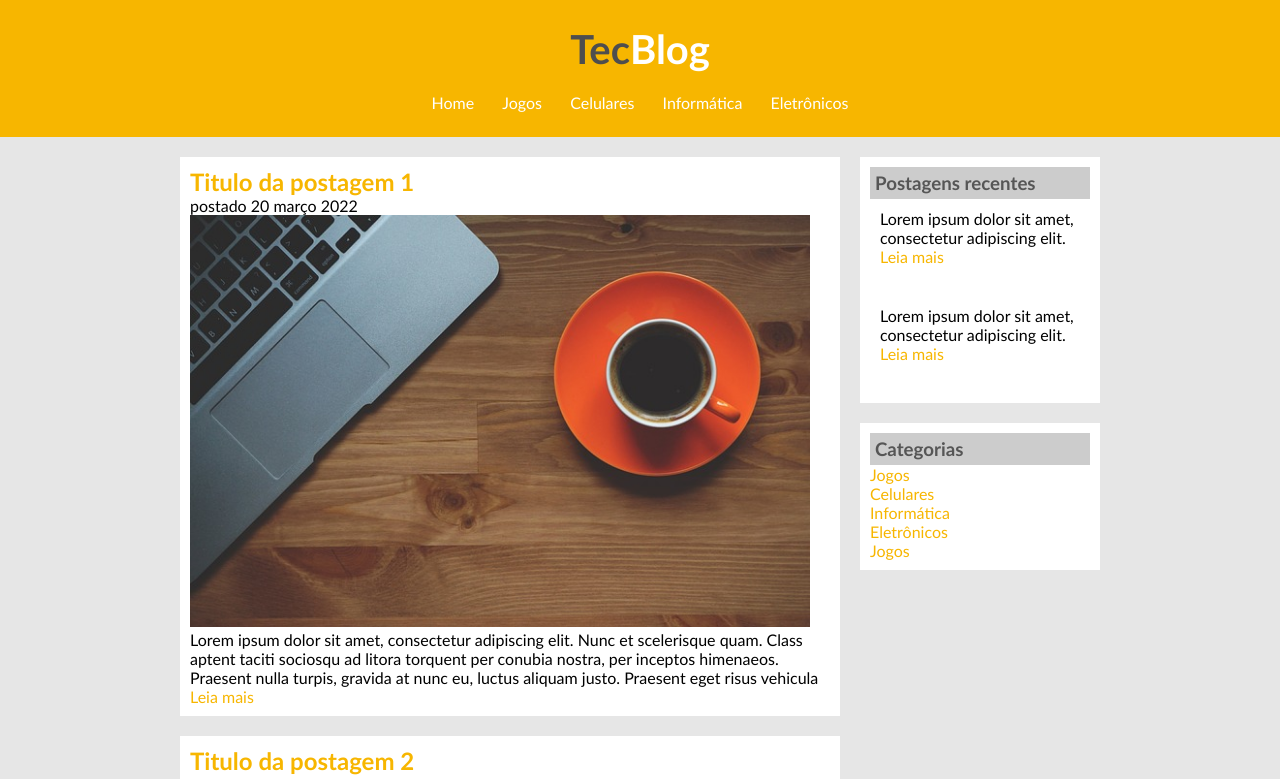
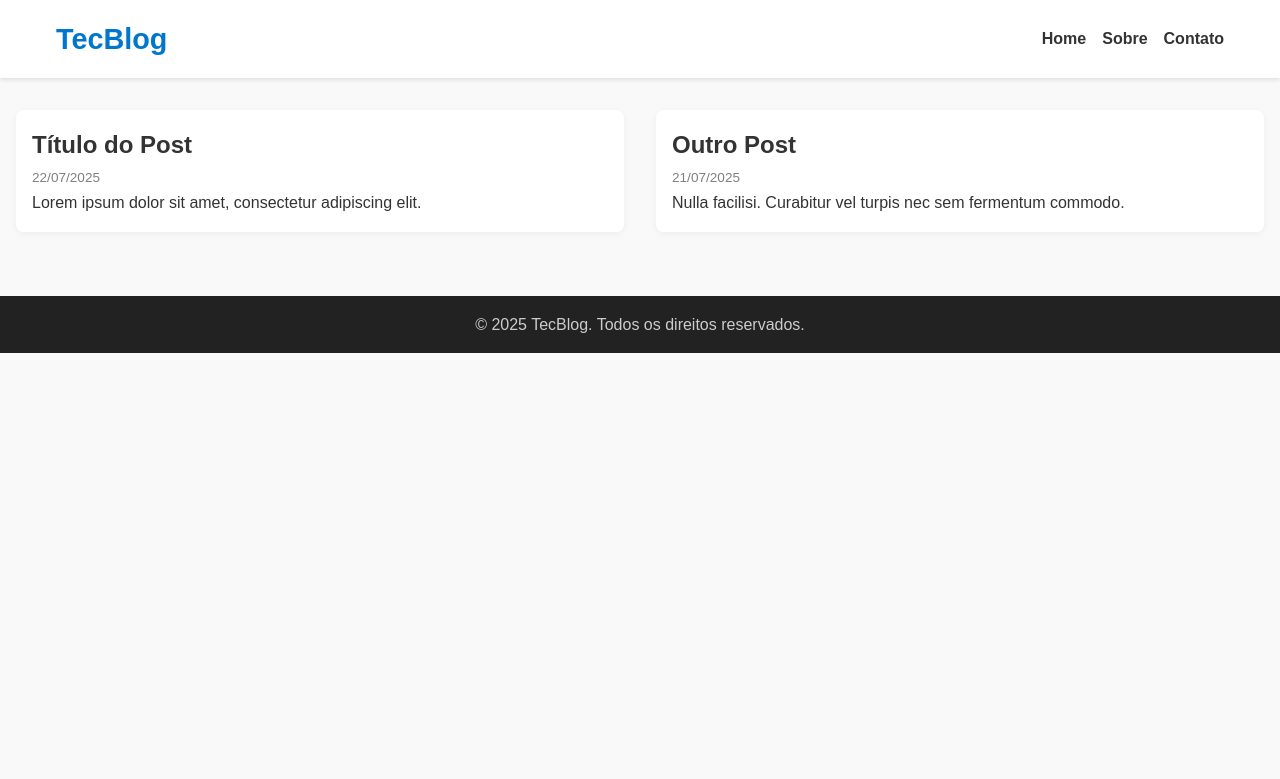
Before and after one commit to Carloscodev/Projeto-TecBlog, a plain HTML site: page index.html in a window 1280 px wide. Shown: the top 779 px of the page. Drawn offline with Linux system fonts and the light colour scheme.

Commit message:
Add files via upload

```diff
--- a/index.html
+++ b/index.html
@@ -1,93 +1,184 @@
 <!DOCTYPE html>
-<html>
+<html lang="pt-br">
 <head>
-	<title>TecBlog - O seu Blog de tecnologia</title>
-	<meta charset="utf-8">
-	<link rel="stylesheet" type="text/css" href="css/estilo.css">
+  <meta charset="UTF-8">
+  <meta name="viewport" content="width=device-width, initial-scale=1.0">
+  <title>TecBlog Responsivo</title>
+  <style>
+    :root {
+      --primary-color: #0077cc;
+      --text-color: #333;
+      --bg-color: #f9f9f9;
+      --header-bg: #fff;
+      --footer-bg: #222;
+      --footer-text: #ccc;
+    }
+    * {
+      margin: 0;
+      padding: 0;
+      box-sizing: border-box;
+    }
+    body {
+      font-family: Arial, sans-serif;
+      background-color: var(--bg-color);
+      color: var(--text-color);
+      line-height: 1.6;
+    }
+    .container {
+      max-width: 1200px;
+      margin: 0 auto;
+      padding: 1rem;
+      display: flex;
+      justify-content: space-between;
+      align-items: center;
+      flex-wrap: wrap;
+    }
+    .header {
+      background-color: var(--header-bg);
+      box-shadow: 0 2px 4px rgba(0,0,0,0.1);
+      position: sticky;
+      top: 0;
+      z-index: 1000;
+    }
+    .logo {
+      font-size: 1.8rem;
+      color: var(--primary-color);
+    }
+    .nav {
+      position: relative;
+    }
+    .nav-list {
+      list-style: none;
+      display: flex;
+      gap: 1rem;
+    }
+    .nav-list li a {
+      text-decoration: none;
+      color: var(--text-color);
+      font-weight: bold;
+      transition: color 0.3s ease;
+    }
+    .nav-list li a:hover {
+      color: var(--primary-color);
+    }
+    .menu-toggle {
+      display: none;
+      background: none;
+      border: none;
+      font-size: 1.8rem;
+      cursor: pointer;
+    }
+    .main {
+      padding: 2rem 1rem;
+    }
+    .posts {
+      display: grid;
+      grid-template-columns: 1fr 1fr;
+      gap: 2rem;
+    }
+    .post {
+      background-color: #fff;
+      padding: 1rem;
+      border-radius: 8px;
+      box-shadow: 0 2px 8px rgba(0,0,0,0.05);
+      transition: transform 0.3s ease;
+    }
+    .post:hover {
+      transform: translateY(-4px);
+    }
+    .data {
+      font-size: 0.85rem;
+      color: gray;
+    }
+    .footer {
+      background-color: var(--footer-bg);
+      color: var(--footer-text);
+      text-align: center;
+      padding: 1rem;
+      margin-top: 2rem;
+    }
+    .fade-in {
+      opacity: 0;
+      transform: translateY(20px);
+      transition: opacity 0.6s ease-out, transform 0.6s ease-out;
+    }
+    .fade-in.appear {
+      opacity: 1;
+      transform: translateY(0);
+    }
+    @media (max-width: 768px) {
+      .posts {
+        grid-template-columns: 1fr;
+      }
+      .menu-toggle {
+        display: block;
+      }
+      .nav-list {
+        flex-direction: column;
+        gap: 0.5rem;
+        position: absolute;
+        right: 0;
+        background-color: var(--header-bg);
+        padding: 1rem;
+        top: 100%;
+        display: none;
+        box-shadow: 0 2px 4px rgba(0,0,0,0.1);
+      }
+      .nav.open .nav-list {
+        display: flex;
+      }
+    }
+  </style>
 </head>
 <body>
+  <header class="header">
+    <div class="container">
+      <h1 class="logo">TecBlog</h1>
+      <nav class="nav" id="nav">
+        <ul class="nav-list">
+          <li><a href="#home">Home</a></li>
+          <li><a href="#sobre">Sobre</a></li>
+          <li><a href="#contato">Contato</a></li>
+        </ul>
+        <button class="menu-toggle" id="menuToggle">☰</button>
+      </nav>
+    </div>
+  </header>
 
-	<div id="area-cabecalho">
+  <main class="main">
+    <section class="posts">
+      <article class="post fade-in">
+        <h2>Título do Post</h2>
+        <span class="data">22/07/2025</span>
+        <p>Lorem ipsum dolor sit amet, consectetur adipiscing elit.</p>
+      </article>
+      <article class="post fade-in">
+        <h2>Outro Post</h2>
+        <span class="data">21/07/2025</span>
+        <p>Nulla facilisi. Curabitur vel turpis nec sem fermentum commodo.</p>
+      </article>
+    </section>
+  </main>
 
-		<div id="area-logo">
-			<h1>Tec<span class="branco">Blog</span></h1>
-		</div>
-		<div id="area-menu">
-			<a href="index.html">Home</a>
-			<a href="index.html">Jogos</a>
-			<a href="index.html">Celulares</a>
-			<a href="index.html">Informática</a>
-			<a href="index.html">Eletrônicos</a>
-		</div>
+  <footer class="footer">
+    <p>&copy; 2025 TecBlog. Todos os direitos reservados.</p>
+  </footer>
 
-	</div>
+  <script>
+    document.getElementById('menuToggle').addEventListener('click', () => {
+      document.getElementById('nav').classList.toggle('open');
+    });
 
-	<div id="area-principal">
-
-		<div id="area-postagens">
-
-			<!-- abertura postagem -->
-			<div class="postagem">
-				<h2>Titulo da postagem 1</h2>
-				<span class="data-postagem">postado 20 março 2022</span>
-				<img width="620px" src="imagens/imagem1.jpg">
-				<p>
-					Lorem ipsum dolor sit amet, consectetur adipiscing elit. Nunc et scelerisque quam. Class aptent taciti sociosqu ad litora torquent per conubia nostra, per inceptos himenaeos. Praesent nulla turpis, gravida at nunc eu, luctus aliquam justo. Praesent eget risus vehicula
-				</p>
-				<a href="">Leia mais</a>
-			</div><!--// fechamento postagem -->
-
-			<!-- abertura postagem -->
-			<div class="postagem">
-				<h2>Titulo da postagem 2</h2>
-				<span class="data-postagem">postado 10 março 2022</span>
-				<img width="620px" src="imagens/imagem2.jpg">
-				<p>
-					Lorem ipsum dolor sit amet, consectetur adipiscing elit. Nunc et scelerisque quam. Class aptent taciti sociosqu ad litora torquent per conubia nostra, per inceptos himenaeos. Praesent nulla turpis, gravida at nunc eu, luctus aliquam justo. Praesent eget risus vehicula
-				</p>
-				<a href="">Leia mais</a>
-			</div><!--// fechamento postagem -->
-
-		</div>
-		<div id="area-lateral">
-
-
-			<div class="conteudo-lateral">
-				<h3>Postagens recentes</h3>
-
-				<div class="postagem-lateral">
-					<p>Lorem ipsum dolor sit amet, consectetur adipiscing elit.</p>
-					<a href="">Leia mais</a>
-				</div>
-
-				<div class="postagem-lateral" style="border-bottom: none;">
-					<p>Lorem ipsum dolor sit amet, consectetur adipiscing elit.</p>
-					<a href="">Leia mais</a>
-				</div>
-
-			</div>
-
-			<div class="conteudo-lateral">
-				<h3>Categorias</h3>
-
-				<a href="">Jogos</a><br>
-				<a href="">Celulares</a><br>
-				<a href="">Informática</a><br>
-				<a href="">Eletrônicos</a><br>
-				<a href="">Jogos</a><br>
-
-			</div>
-
-
-		</div>
-
-		<div id="rodape">
-				<h4><em><strong>Todos os direitos reservados à <br>
-					Carlos Henrique Silva Freitas &copy;	</strong></em></h4>
-
-		</div>
-
-	</div>
-
+    const faders = document.querySelectorAll('.fade-in');
+    const appearOptions = { threshold: 0.1 };
+    const appearOnScroll = new IntersectionObserver((entries) => {
+      entries.forEach(entry => {
+        if (entry.isIntersecting) {
+          entry.target.classList.add('appear');
+        }
+      });
+    }, appearOptions);
+    faders.forEach(fader => appearOnScroll.observe(fader));
+  </script>
 </body>
 </html>
```
